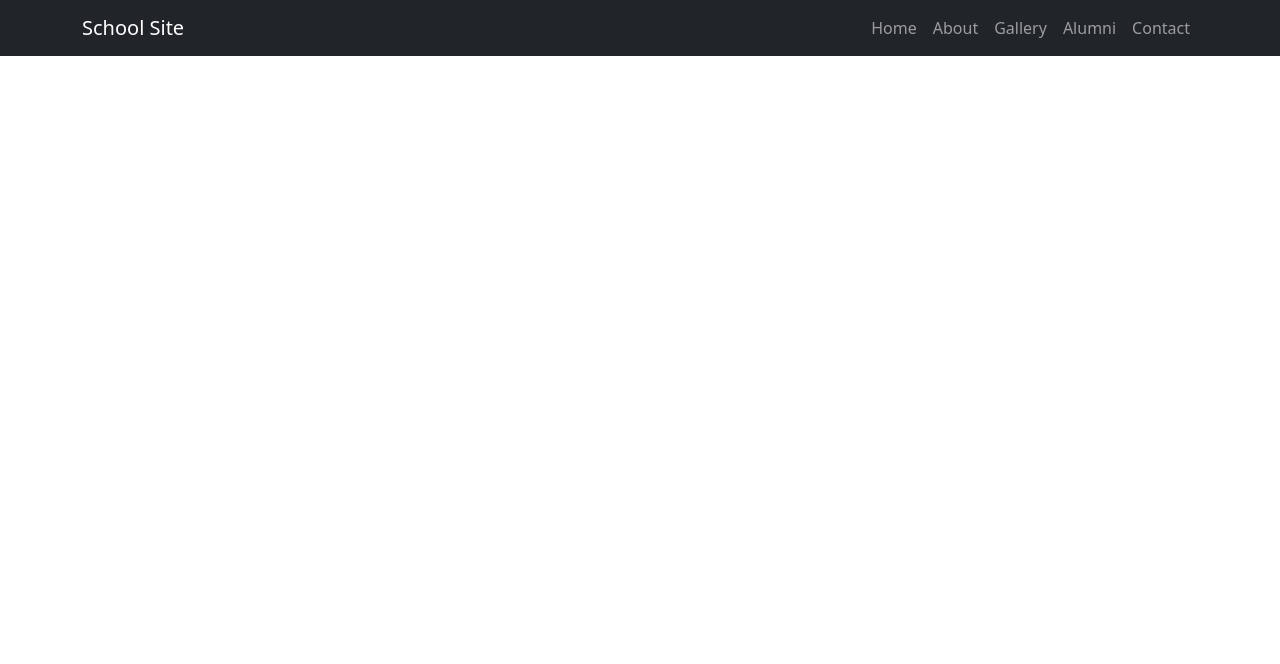
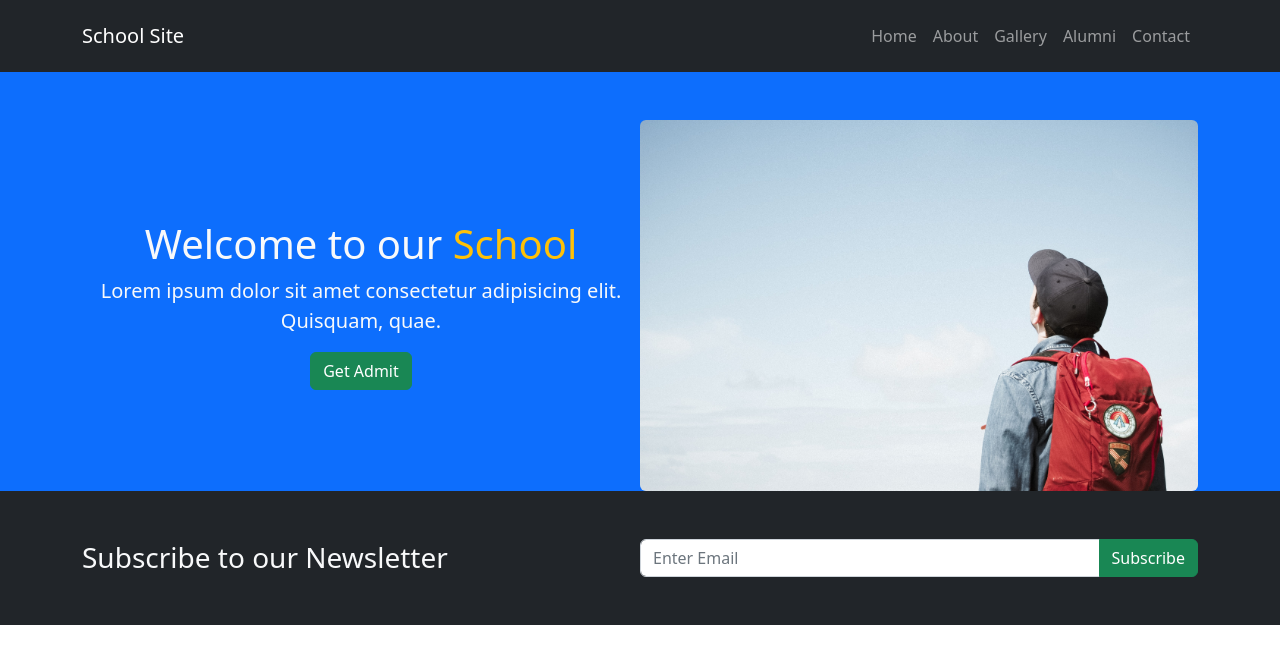
Before and after one commit to MK-Hasan-Mahdi/school-site, a plain HTML site: page index.html in a window 1280 px wide. Drawn offline with nearby package versions, Linux system fonts and the light colour scheme.

Commit message:
newsletter section added

```diff
--- a/index.html
+++ b/index.html
@@ -10,14 +10,16 @@
         integrity="sha384-Zenh87qX5JnK2Jl0vWa8Ck2rdkQ2Bzep5IDxbcnCeuOxjzrPF/et3URy9Bv1WTRi" crossorigin="anonymous">
     <!-- stylesheet -->
     <link rel="stylesheet" href="style.css">
-    <title>Document</title>
+    <title>bootstrap-site</title>
 </head>
 
 <body>
-    <nav class="navbar navbar-expand-lg bg-dark navbar-dark">
+    <!-- navbar start -->
+    <nav class="navbar navbar-expand-lg bg-dark navbar-dark py-3">
         <div class="container">
             <a href="#" class="navbar-brand">School Site</a>
-            <div class="collapse navbar-collapse ">
+            <button class="navbar-toggler" type="button" data-bs-toggle="collapse" data-bs-target="#navmenu"></button>
+            <div class="collapse navbar-collapse" id="navmenu">
                 <ul class="navbar-nav ms-auto">
                     <li class="nav-item">
                         <a href="#home" class="nav-link">Home</a>
@@ -38,7 +40,35 @@
             </div>
         </div>
     </nav>
+    <!-- navbar ends -->
 
+    <!-- banner section starts -->
+    <section class="bg-primary text-light p-5 p-lg-0 pt-lg-5 text-center ">
+        <div class="container">
+            <div class="d-sm-flex justify-content-between align-items-center">
+                <div>
+                    <h1>Welcome to our <span class="text-warning">School</span></h1>
+                    <p class="lead">Lorem ipsum dolor sit amet consectetur adipisicing elit. Quisquam, quae.</p>
+                    <a href="" class="btn btn-success">Get Admit</a>
+                </div>
+                <img class="img-fluid w-50 d-none d-sm-block rounded-2" src="images/banner-right.jpg" alt="">
+            </div>
+        </div>
+    </section>
+    <!-- banner section ends -->
+    <!-- Newsletter starts -->
+    <section class="bg-dark text-light p-5">
+        <div class="container">
+            <div class="d-md-flex justify-content-between align-items-center">
+                <h3 class="mb-3 mb-md-0">Subscribe to our Newsletter</h3>
+                <div class="input-group news-input">
+                    <input type="text" class="form-control" placeholder="Enter Email">
+                    <button class="btn btn-success">Subscribe</button>
+                </div>
+            </div>
+        </div>
+    </section>
+    <!-- Newsletter ends -->
 
     <!-- JavaScript Bundle with Popper -->
     <script src="https://cdn.jsdelivr.net/npm/bootstrap@5.2.2/dist/js/bootstrap.bundle.min.js"
--- a/style.css
+++ b/style.css
@@ -0,0 +1,5 @@
+@media(min-width: 768px) {
+    .news-input {
+        width: 50%;
+    }
+}
```
Also changed, not shown: images/banner-right.jpg (added).
